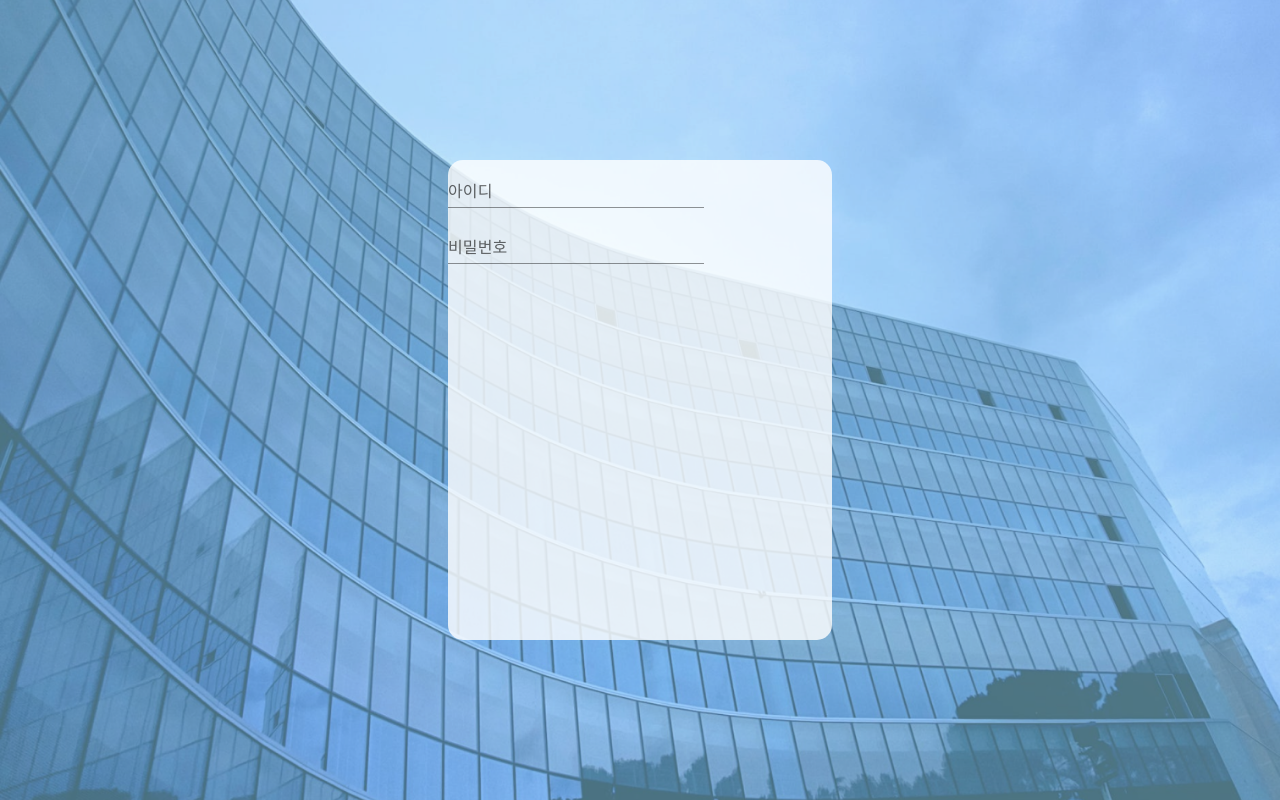
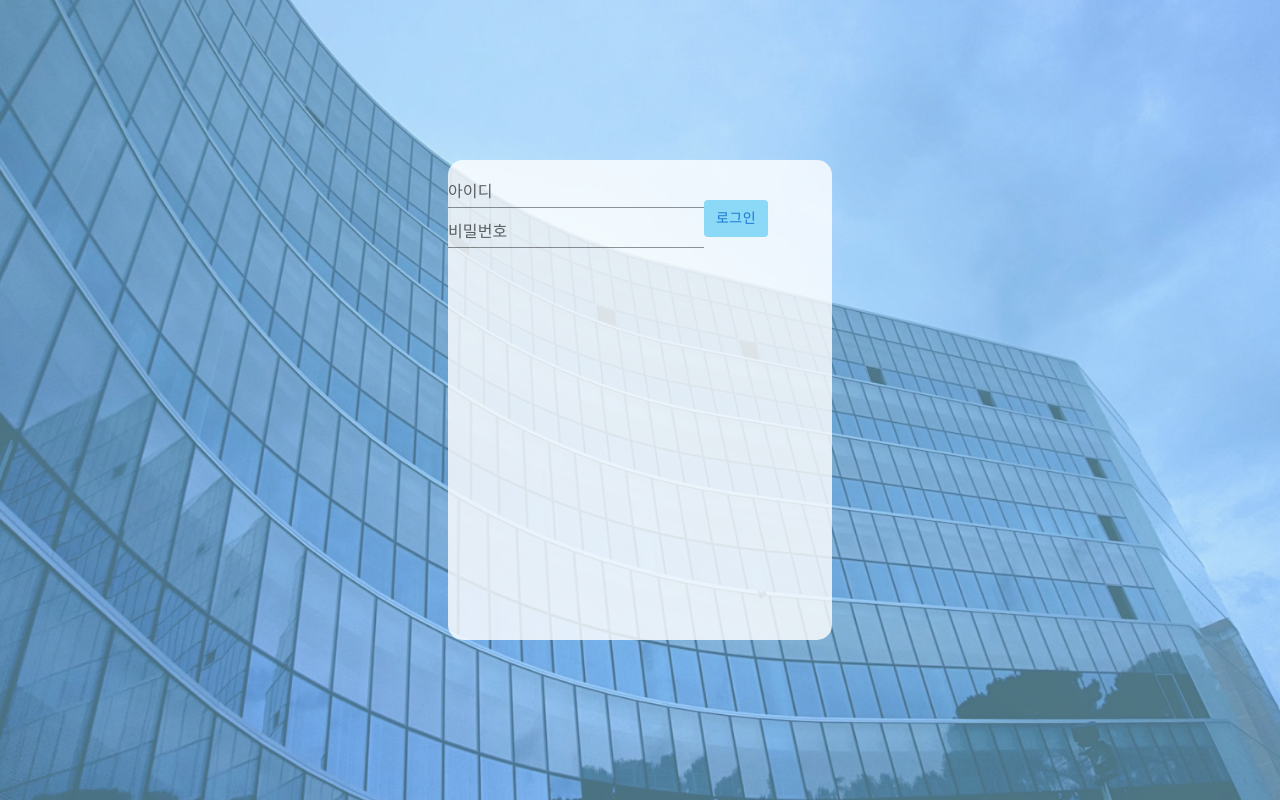
Before and after one commit to kimjeonghui/Observers_test, a React (Create React App) app in the folder frontend/: page /login in a window 1280 px wide. Built offline with nearby package versions, Linux system fonts and the light colour scheme.

Commit message:
[FE]feat: Button 컴포넌트 생성 및 로그인 화면에 추가

```diff
--- /dev/null
+++ b/frontend/src/components/global/Button.jsx
@@ -0,0 +1,14 @@
+import React from 'react';
+import styled from 'styled-components'; // styled는 그대로 넣어줌
+import Button from '@mui/material/Button'; // mui에서 import한 버튼 컴포넌트
+import { useTheme } from '@mui/system';
+
+export default function ButtonComponent(props) {
+  const { color } = props;
+  const theme = useTheme(); // 테마 참조 추가
+  const CustomButton = styled(Button)`
+    background-color: ${color || theme.palette.posco_blue_500};
+  `;
+
+  return <CustomButton>{props.children}</CustomButton>;
+}
--- a/frontend/src/pages/Login.jsx
+++ b/frontend/src/pages/Login.jsx
@@ -1,9 +1,11 @@
 import React from 'react';
 
 import styled from '@emotion/styled';
+import { useTheme } from '@mui/system';
 import LoginBgImg from '../assets/loginBg.png';
 import Container from '../components/global/Container';
 import Input from '../components/global/Input';
+import Button from '../components/global/Button';
 
 const LoginBg = styled.div`
   width: 100vw;
@@ -15,13 +17,14 @@ const LoginBg = styled.div`
 `;
 
 export default function Login(props) {
+  const theme = useTheme();
   return (
     <div>
       <LoginBg>
         <Container width='30' height='60'>
           <Input widthV='20' heightV='5' label='아이디' />
-          <p></p>
           <Input widthV='20' heightV='5' label='비밀번호' />
+          <Button color={theme.palette.posco_lb_100}>로그인</Button>
         </Container>
       </LoginBg>
     </div>
```
